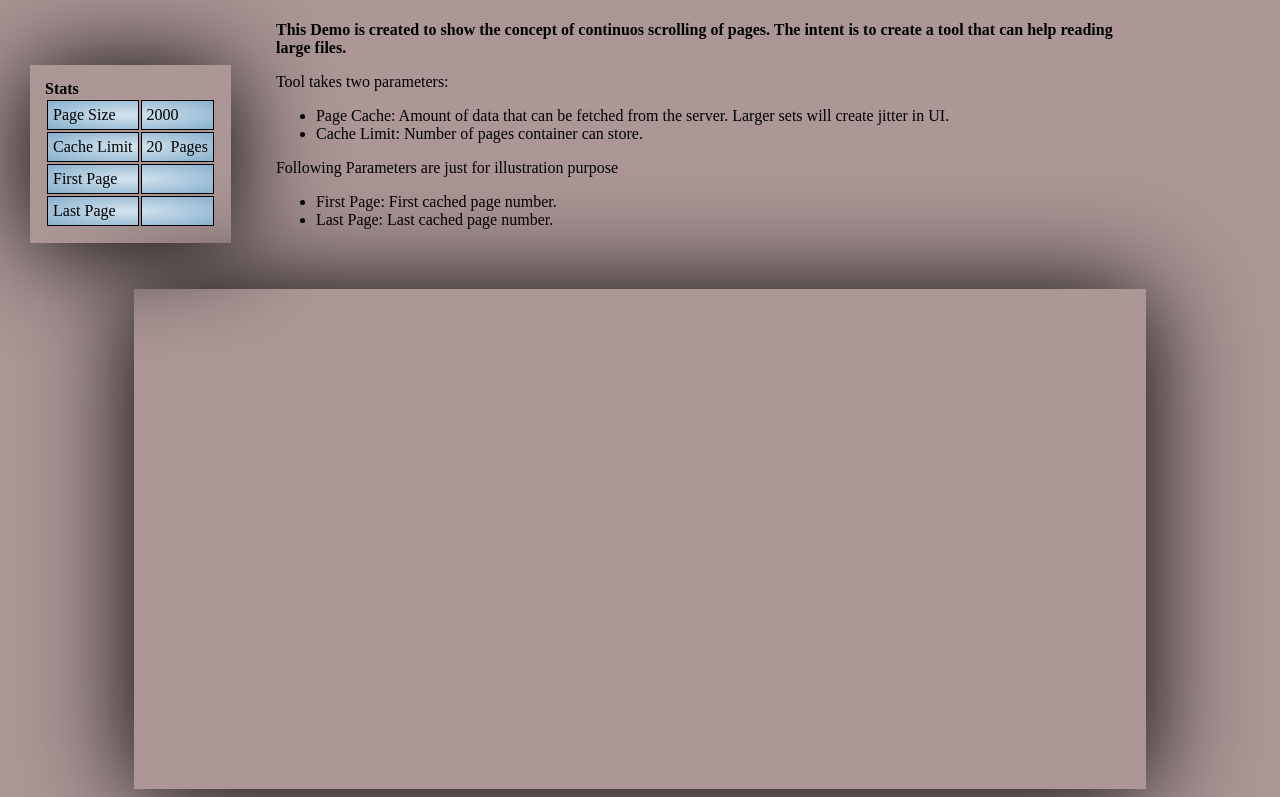
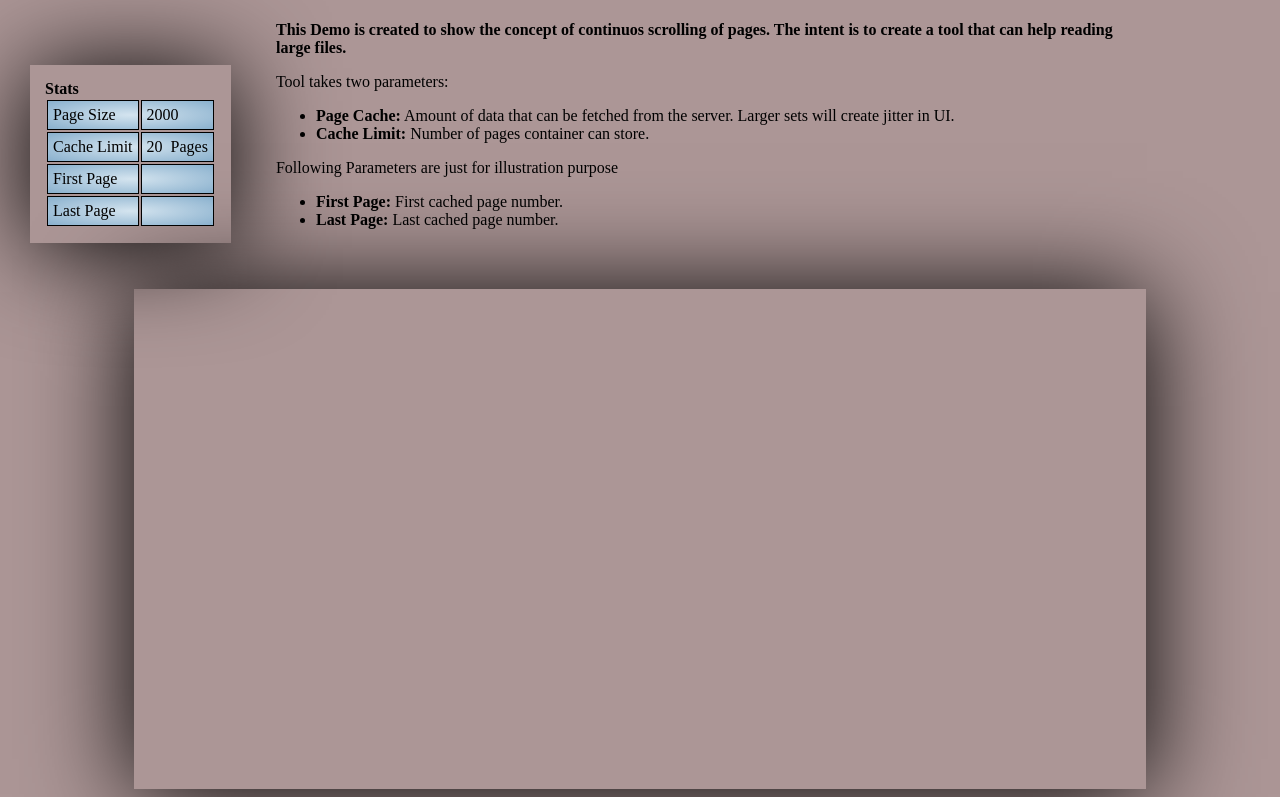
Before and after one commit to bhailogee/plumgridExercise, a website: page public/index.html in a window 1280 px wide. Shown: the part 135-932 px from the top of the page. Drawn offline with Linux system fonts and the light colour scheme; no server answers.

Commit message:
bold changes

```diff
--- a/public/index.html
+++ b/public/index.html
@@ -60,17 +60,17 @@
                 <p>
                     Tool takes two parameters:
                     <ul>
-                        <li>Page Cache: Amount of data that can be fetched from the server.
+                        <li><strong>Page Cache:</strong> Amount of data that can be fetched from the server.
 Larger sets will create jitter in UI. </li>
-                        <li>Cache Limit: Number of pages container can store.
+                        <li><strong>Cache Limit:</strong> Number of pages container can store.
                         </li>
                     </ul>
                 </p>
                 <p>
                     Following Parameters are just for illustration purpose
                     <ul>
-                        <li>First Page: First cached page number.</li>
-                        <li>Last Page: Last cached page number.</li>
+                        <li><strong>First Page:</strong> First cached page number.</li>
+                        <li><strong>Last Page:</strong> Last cached page number.</li>
                     </ul>
                 </p>
             </span>
```
